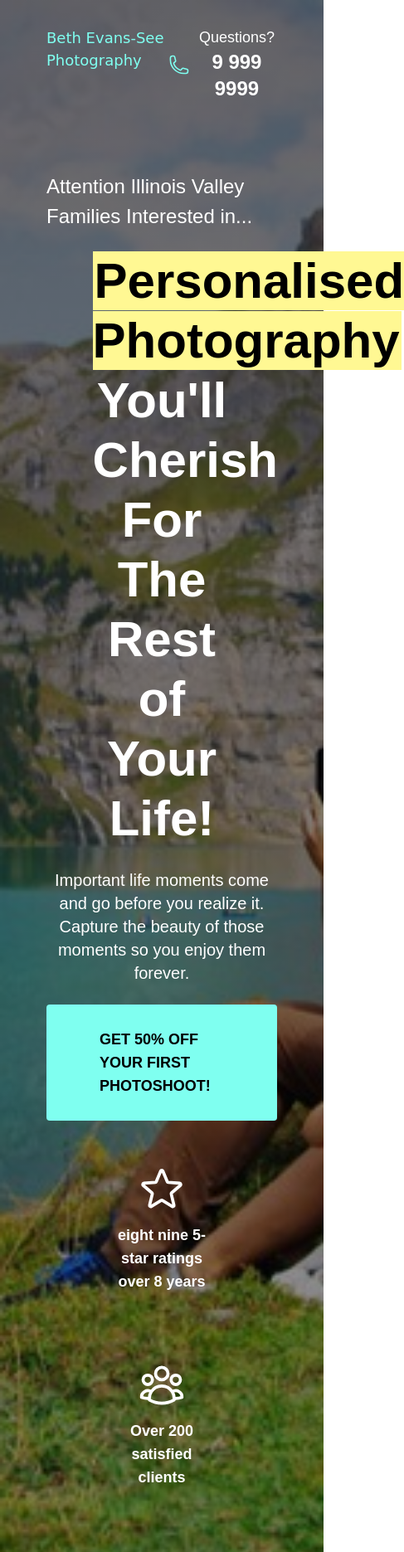
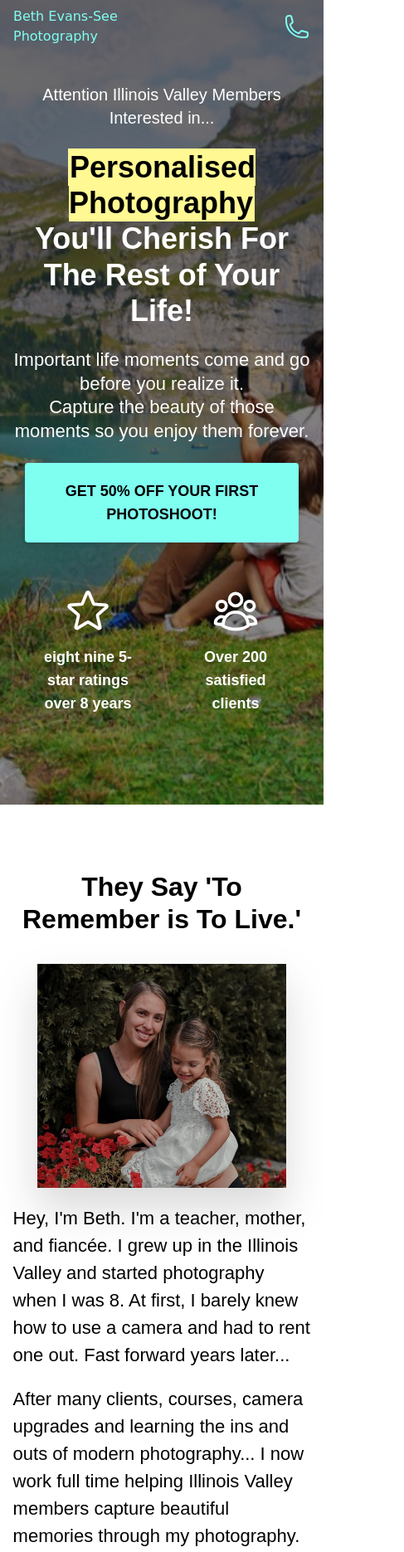
Before and after one commit to urielarellano/beth-photography, a website: page docs/index.html in a window 390 px wide. Shown: the top 1871 px of the page at 83% size, 487 px wide, since content can reach past the window. Drawn offline with Linux system fonts and the light colour scheme.

Commit message:
mobile css

```diff
--- a/docs/index.html
+++ b/docs/index.html
@@ -14,34 +14,34 @@
 
   <div class="hero text-white!">
     <div class="true-header">
-      <div class="text-brand handmade">Beth Evans-See Photography</div>
+      <div class="text-brand handmade text-start md:text-2xl text-base!">Beth Evans-See <br>Photography</div>
       <div class="flex flex-row items-center gap-2">
-        <svg class='text-brand h-8' xmlns="http://www.w3.org/2000/svg" fill="none" viewBox="0 0 24 24" stroke-width="1.5" stroke="currentColor" class="size-6">
+        <svg class='text-brand h-8 ' xmlns="http://www.w3.org/2000/svg" fill="none" viewBox="0 0 24 24" stroke-width="1.5" stroke="currentColor" class="size-6">
           <path stroke-linecap="round" stroke-linejoin="round" d="M2.25 6.75c0 8.284 6.716 15 15 15h2.25a2.25 2.25 0 0 0 2.25-2.25v-1.372c0-.516-.351-.966-.852-1.091l-4.423-1.106c-.44-.11-.902.055-1.173.417l-.97 1.293c-.282.376-.769.542-1.21.38a12.035 12.035 0 0 1-7.143-7.143c-.162-.441.004-.928.38-1.21l1.293-.97c.363-.271.527-.734.417-1.173L6.963 3.102a1.125 1.125 0 0 0-1.091-.852H4.5A2.25 2.25 0 0 0 2.25 4.5v2.25Z" />
         </svg>
-        <span class="text-center">Questions?<br>
+        <span class="text-center md:block hidden">Questions?<br>
           <b class="text-2xl">9 999 9999</b>
         </span>
       </div>
     </div>
 
-    <h2>Attention Illinois Valley Families Interested in...</h2>
+    <h2>Attention Illinois Valley Members Interested in...</h2>
     <h1 class="mb-0!"><span class="highlight text-black">Personalised Photography</span> You'll Cherish For The Rest of Your Life!
     </h1>
-    <p class="text-center text-xl!">Important life moments come and go before you realize it. <br> Capture the beauty of those moments so you enjoy them forever.</p>
+    <p class="text-center md:text-xl! text-[22px]! md:leading-[1.7em] leading-[1.3em]!">Important life moments come and go before you realize it. <br> Capture the beauty of those moments so you enjoy them forever.</p>
 
-    <div class="cta">
+    <div class="cta md:mb-none mb-30 md:mt-none mt-5">
       <div class="cta-button text-black">GET 50% OFF YOUR FIRST PHOTOSHOOT!</div>
     </div>
 
-    <div class="flex flex-row justify-center gap-6 flex-wrap w-[60%]">
-      <div class="flex flex-col items-center w-[250px] gap-3 p-7 text-center text-lg">
+    <div class="flex flex-row justify-center md:gap-6 gap-2 flex-wrap md:w-[60%] w-full">
+      <div class="flex flex-col items-center md:w-[250px] w-[170px] gap-3 p-7 text-center text-lg">
         <svg class='text-whites h-15' xmlns="http://www.w3.org/2000/svg" fill="none" viewBox="0 0 24 24" stroke-width="1.5" stroke="currentColor" class="size-6">
           <path stroke-linecap="round" stroke-linejoin="round" d="M11.48 3.499a.562.562 0 0 1 1.04 0l2.125 5.111a.563.563 0 0 0 .475.345l5.518.442c.499.04.701.663.321.988l-4.204 3.602a.563.563 0 0 0-.182.557l1.285 5.385a.562.562 0 0 1-.84.61l-4.725-2.885a.562.562 0 0 0-.586 0L6.982 20.54a.562.562 0 0 1-.84-.61l1.285-5.386a.562.562 0 0 0-.182-.557l-4.204-3.602a.562.562 0 0 1 .321-.988l5.518-.442a.563.563 0 0 0 .475-.345L11.48 3.5Z" />
         </svg>
         <b>eight nine 5-star ratings over 8 years</b>
       </div>
-      <div class="flex flex-col items-center w-[250px] gap-3 p-7 text-center text-lg">
+      <div class="flex flex-col items-center md:w-[250px] w-[170px] gap-3 p-7 text-center text-lg">
         <svg class="text-white h-15" xmlns="http://www.w3.org/2000/svg" fill="none" viewBox="0 0 24 24" stroke-width="1.5" stroke="currentColor" class="size-6">
           <path stroke-linecap="round" stroke-linejoin="round" d="M18 18.72a9.094 9.094 0 0 0 3.741-.479 3 3 0 0 0-4.682-2.72m.94 3.198.001.031c0 .225-.012.447-.037.666A11.944 11.944 0 0 1 12 21c-2.17 0-4.207-.576-5.963-1.584A6.062 6.062 0 0 1 6 18.719m12 0a5.971 5.971 0 0 0-.941-3.197m0 0A5.995 5.995 0 0 0 12 12.75a5.995 5.995 0 0 0-5.058 2.772m0 0a3 3 0 0 0-4.681 2.72 8.986 8.986 0 0 0 3.74.477m.94-3.197a5.971 5.971 0 0 0-.94 3.197M15 6.75a3 3 0 1 1-6 0 3 3 0 0 1 6 0Zm6 3a2.25 2.25 0 1 1-4.5 0 2.25 2.25 0 0 1 4.5 0Zm-13.5 0a2.25 2.25 0 1 1-4.5 0 2.25 2.25 0 0 1 4.5 0Z" />
         </svg>
@@ -54,10 +54,12 @@
     <div class="double">
       <div class="double-col">
         <h1>They Say 'To Remember is To Live.'</h1>
+        <img class='md:hidden object-center object-cover drop-shadow-2xl
+          md:h-[400px] md:w-[400px]! h-[270px] w-[300px]!' src="assets/beth-herself.jpg" alt="beth">
         <p>Hey, I'm Beth. I'm a teacher, mother, and fiancée. I grew up in the Illinois Valley and started photography when I was 8. At first, I barely knew how to use a camera and had to rent one out. Fast forward years later...</p>
         <p>After many clients, courses, camera upgrades and learning the ins and outs of modern photography... I now work full time helping Illinois Valley members capture beautiful memories through my photography.</p>
       </div>
-      <div class="double-col">
+      <div class="double-col md:block! hidden!">
         <img class='object-center object-cover drop-shadow-2xl h-[400px] w-[400px]!' src="assets/beth-herself.jpg" alt="beth">
       </div>
     </div>
@@ -66,11 +68,11 @@
   <div class="single bg-stone-100">
     <h1>Here's a Sample of What You Can Get-- Check Out My Best Photoshoots!</h1>
     <div class="flex flex-row w-full justify-center gap-2 flex-wrap">
-      <img class='h-80 w-auto' src="assets/happy-family.jpg" alt="family">
-      <img class='h-80 w-auto' src="assets/happy-family.jpg" alt="family">
-      <img class='h-80 w-auto' src="assets/happy-family.jpg" alt="family">
-      <img class='h-80 w-auto' src="assets/happy-family.jpg" alt="family">
-      <img class='h-80 w-auto' src="assets/happy-family.jpg" alt="family">
+      <img class='md:h-80 h-25 w-auto' src="assets/happy-family.jpg" alt="family">
+      <img class='md:h-80 h-25' src="assets/happy-family.jpg" alt="family">
+      <img class='md:h-80 h-25' src="assets/happy-family.jpg" alt="family">
+      <img class='md:h-80 h-25' src="assets/happy-family.jpg" alt="family">
+      <img class='md:h-80 h-25' src="assets/happy-family.jpg" alt="family">
     </div>
     <br>
     <div class="cta">
@@ -79,13 +81,14 @@
   </div>
 
   <div class="single">
+    <h1 class="md:hidden block">No Two Photoshoots of Mine are the Same!</h1>
     <div class="double">
       <div class="double-col relative">
-        <div class="absolute drop-shadow-xl bg-gray-200 h-[450px] w-[550px] -rotate-4"></div>
-        <img class="object-center object-cover h-[450px] w-[550px]" src="assets/taking-photos.jpg" alt="girl taking photos">
+        <div class="absolute drop-shadow-xl bg-gray-200 md:h-[450px] md:w-[550px] h-[250px] w-[350px] -rotate-4"></div>
+        <img class="object-center object-cover md:h-[450px] md:w-[550px] h-[250px] w-[350px]" src="assets/taking-photos.jpg" alt="girl taking photos">
       </div>
       <div class="double-col">
-        <h1>No Two Photoshoots of Mine are the Same!</h1>
+        <h1 class="md:block hidden">No Two Photoshoots of Mine are the Same!</h1>
         <p>I like to make every photography session special. I listen to my clients and adapt the energy of the photos to what they want. That's how my photos can look both professional AND personal.</p>
         <p>What better way to relive beautiful memories with your friends and family than photos that capture your unique story?</p>
         <div class="cta">
@@ -111,7 +114,7 @@
 
   <div class="single bg-stone-100">
     <h1>How Do You Want to Relive Your Best Memories?</h1>
-    <img class="object-center object-cover h-[350px] w-[700px]" src="assets/memories.jpg" alt="memories">
+    <img class="object-center object-cover md:h-[350px] md:w-[700px] h-[200px] w-[350px]" src="assets/memories.jpg" alt="memories">
     <p>As we get older, we realize the important life milestones came and went.</p>
     <p>If we didn't capture those moments in physical form, we still have the memories. But there's nothing like a a physical "capsule" of a memory that you and the rest of your family can enjoy...</p>
     <p>...while you take a break from work and stress, and sit back and see how far you've all come. Through professional photography, you can fully capture the beauty of these moments. How much is that worth, to you?</p>
@@ -123,7 +126,7 @@
     <p>So I decided to create this offer for anyone who I haven't worked with before:</p>
     <h1 class="text-4xl!">A Full<span class="highlight"> 50% Off </span> Your First Photoshoot!</h1>
     <div class="cta">
-      <div class="cta-button text-black">GET 50% OFF!</div>
+      <div class="cta-button md:w-auto w-[90vw]! text-black">GET 50% OFF!</div>
     </div>
     <p><b>Note:</b> Since this offer is kinda 'crazy', I can't keep it up for too long! I'm taking it down in (insert variable time here).</p>
     <p>You'll have 3 weeks to claim the offer, from right now. All you have to do is send me your name and email address below, and I'll send your coupon for 50% off a photoshoot.</p>
@@ -169,7 +172,7 @@
       </div>
     </form>
     <div class="cta">
-      <div class="cta-button text-black">SEND ME MY COUPON!</div>
+      <div class="cta-button text-black md:w-auto w-[90vw]!">SEND ME MY COUPON!</div>
     </div>
     <br><br><br>
     <br><br><br>
--- a/src/input.css
+++ b/src/input.css
@@ -16,19 +16,18 @@ body {
 }
 
 h1 {
-    font-size: 42px;
+    @apply md:text-[42px] text-[32px] md:text-center text-center;
     font-weight: bold;
-    text-align: center;
     line-height: 1.2em;
     margin-bottom: 15px;
 }
 h2 {
-    font-size: 24px;
+    @apply md:text-[24px] text-xl;
 }
 
 p {
-    line-height: 1.7em;
-    font-size: 18px;
+    @apply md:text-[18px] text-[22px]! md:leading-[1.7em] leading-[1.5em];
+
 }
 
 
@@ -48,14 +47,14 @@ p {
     @apply flex flex-col items-center gap-4;
 }
 .cta-button {
-    @apply p-7 pl-16 pr-16 font-bold rounded-sm text-lg;
+    @apply md:w-full w-[92%] md:p-7 p-5 md:pl-16 md:pr-16 pl-8 pr-8 font-bold text-center rounded-sm text-lg drop-shadow-md;
     /* choose cta button color */
     background-color: #7FFFF0;
 }
 .cta-button:hover {
     cursor: pointer;
     /* choose cta button color */
-    background-color: rgb(114, 229, 215);
+    background-color: rgb(115, 231, 218);
 }
 
 
@@ -65,45 +64,44 @@ p {
 /* hero section */
 .hero {
     @apply flex flex-col items-center gap-6
-    bg-cover bg-no-repeat bg-center p-8 pl-14 pr-14 pb-40;
-    font-size: 18px;
+    bg-cover bg-no-repeat bg-center md:p-8 md:pl-14 md:pr-14 md:pb-40 pb-20
+    p-2 pl-4 pr-4 text-center md:text-[18px] text-[22px];
     /* choose background image */
     background-image:
         linear-gradient(rgba(0, 0, 0, 0.6), rgba(0, 0, 0, 0.4)),
         url("assets/happy-family.jpg");
 }
 .true-header {
-    @apply flex flex-row justify-between w-full mb-15;
+    @apply flex flex-row justify-between w-full md:mb-15 mb-5;
 }
 .hero h1 {
-    font-size: 60px;
-    width: 60%;
+    @apply text-[36px] w-[90%] md:text-[60px] md:w-[60%];
 }
 
 /* sinlge column section */
 .single {
-    @apply flex flex-col items-center gap-6 pt-30 pb-30;
+    @apply flex flex-col items-center gap-6 md:pt-30 md:pb-30 pt-20 pb-20;
 }
 .single h1 {
-    width: 40%;
+    @apply md:w-[40%] w-[92%] text-center;
 }
 .single p {
-    width: 30%;
+    @apply md:w-[30%] w-[92%];
 }
 
 /* double column section */
 .double {
-    @apply grid grid-cols-2 items-center justify-center gap-y-14 gap-x-8 w-[80%];
+    @apply md:grid flex flex-col gap-6 md:grid-cols-2 items-center justify-center md:gap-y-14 md:gap-x-8 md:w-[80%]
+    w-[100%];
 }
 .double-col {
     @apply flex flex-col items-center gap-5;
 }
 .double h1 {
-    width: 85%;
-    text-align: left;
+    @apply md:text-left text-center md:w-[85%] w-[92%];
 }
 .double p {
-    width: 85%;
+    @apply md:w-[85%] w-[92%];
 }
 
 /* background images */
@@ -180,10 +178,10 @@ p {
 }
 
 .carousel {
-    @apply flex flex-row items-center justify-center gap-30 w-[70%]! text-xl;
+    @apply flex flex-row items-center justify-center md:gap-30 gap-3 md:w-[70%]! w-[95%]! text-xl;
 }
 .carousel span {
-    @apply text-center flex items-center justify-center w-[50vw] h-[30vh];
+    @apply text-center flex items-center justify-center md:w-[50vw] w-[100%]! md:h-[30vh] h-[45vh];
 }
 
 .review-carousel svg:hover {
@@ -228,7 +226,7 @@ p {
 
 /* form */
 .cta-form {
-    @apply flex flex-col items-center gap-3 w-[33%] text-lg;
+    @apply flex flex-col items-center gap-3 md:w-[33%] w-[85%] text-lg;
 }
 .cta-form input,
 .cta-form textarea {
```
Also changed, not shown: docs/output.css.
